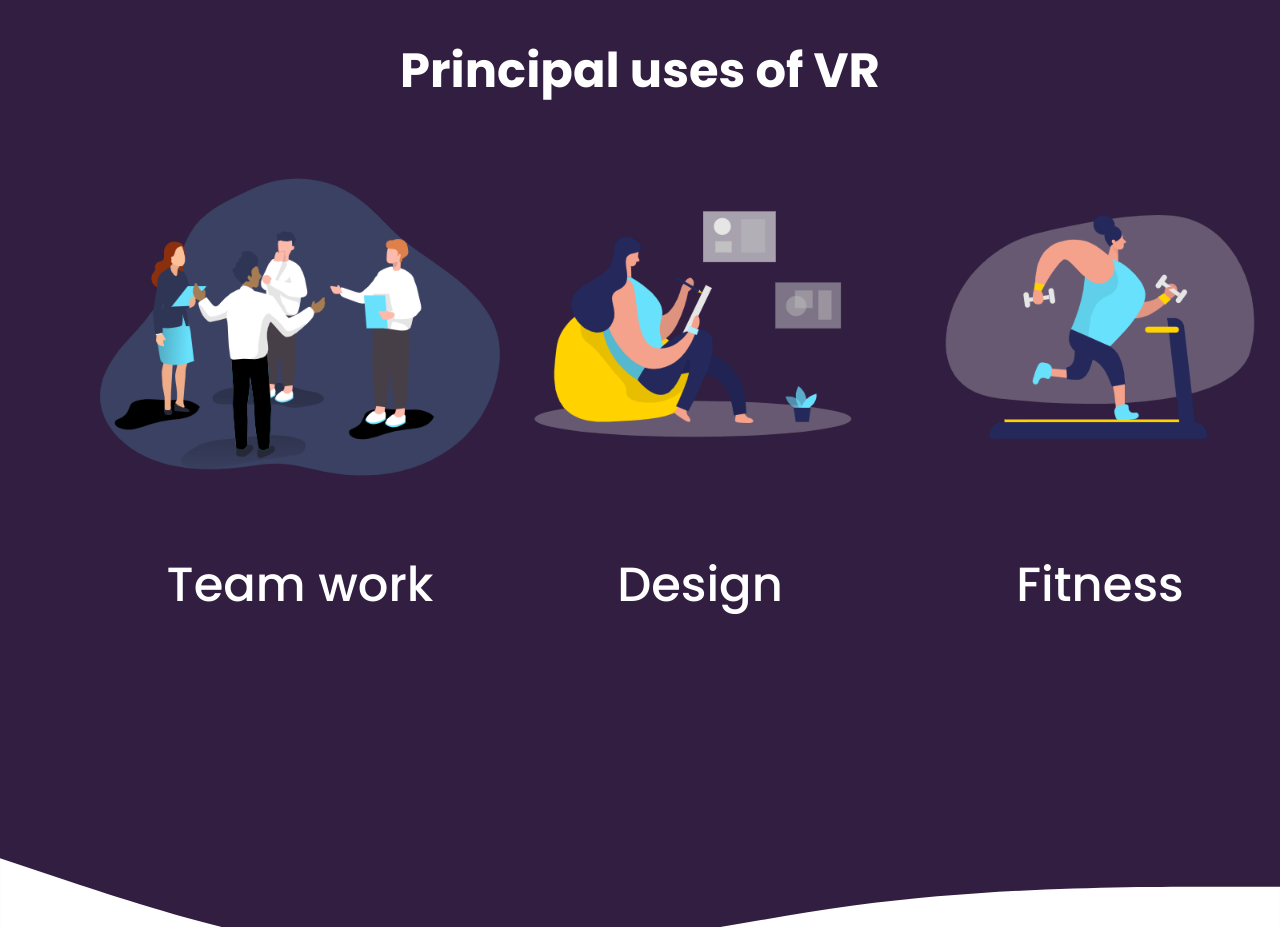
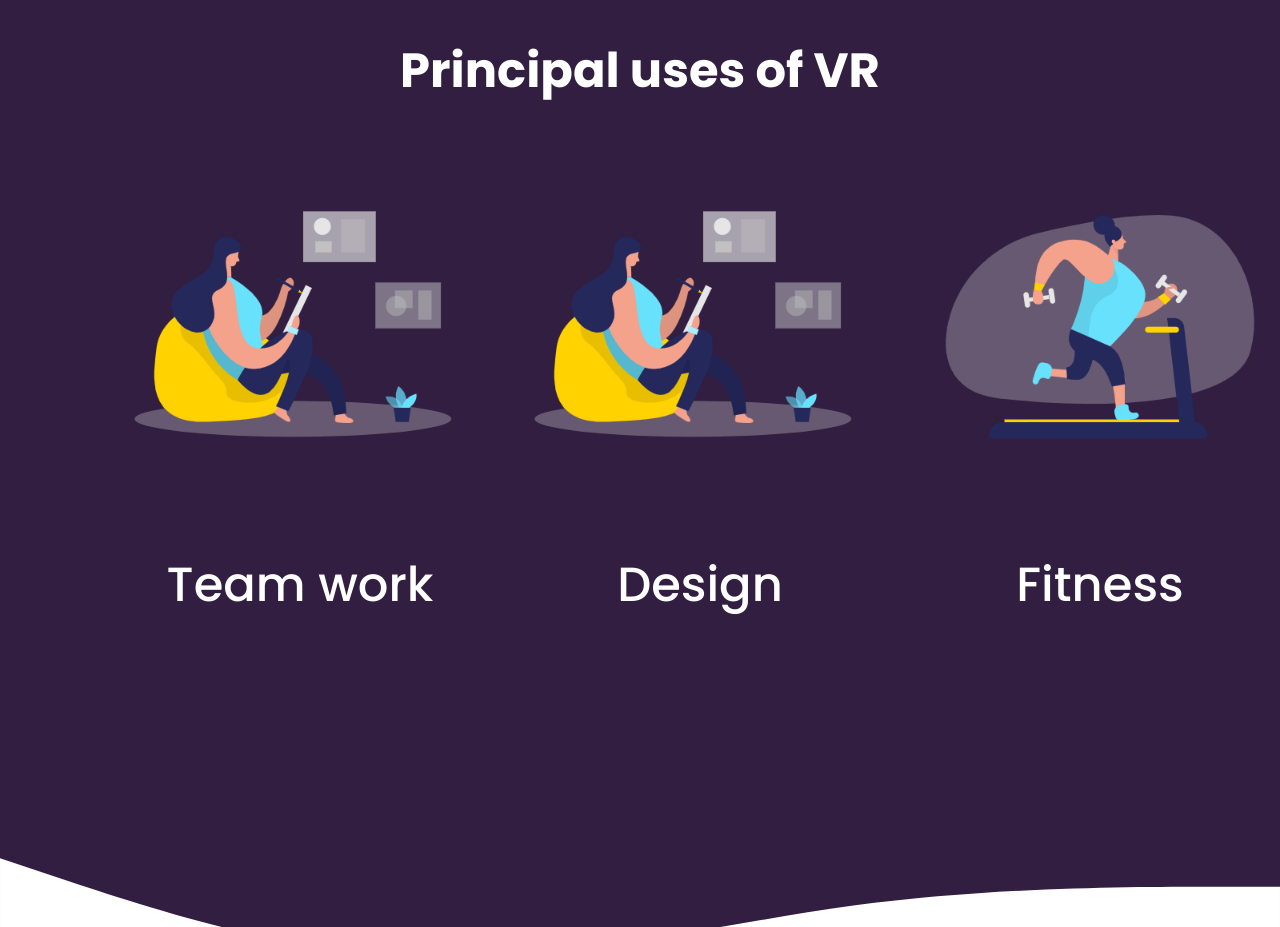
Before and after one commit to l3oF3d3z/Technology-web, a plain HTML site: page index.html in a window 1280 px wide. Shown: the part 800-1727 px from the top of the page. Drawn offline with Linux system fonts and the light colour scheme.

Commit message:
cambio de prueba

```diff
--- a/index.html
+++ b/index.html
@@ -35,7 +35,7 @@
             <h2>Principal uses of VR</h2>
             <div class="general-images">
                 <div class="isometric-images">
-                    <img src="/img/Team metting.png" alt="team work">
+                    <img src="/img/Designer _Two Color.png" alt="team work">
                     <h2>Team work</h2>
                 </div>
                 <div class="isometric-images">
```
